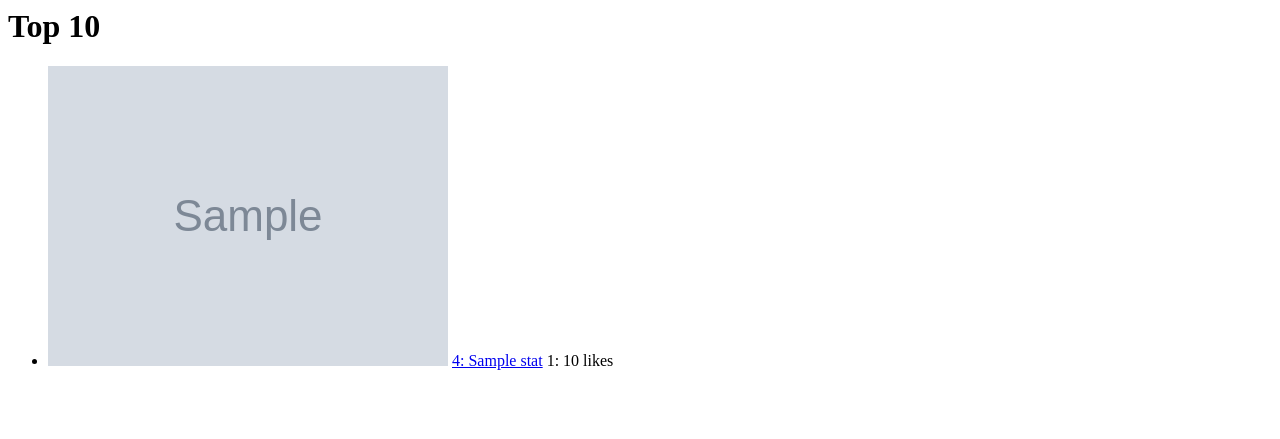
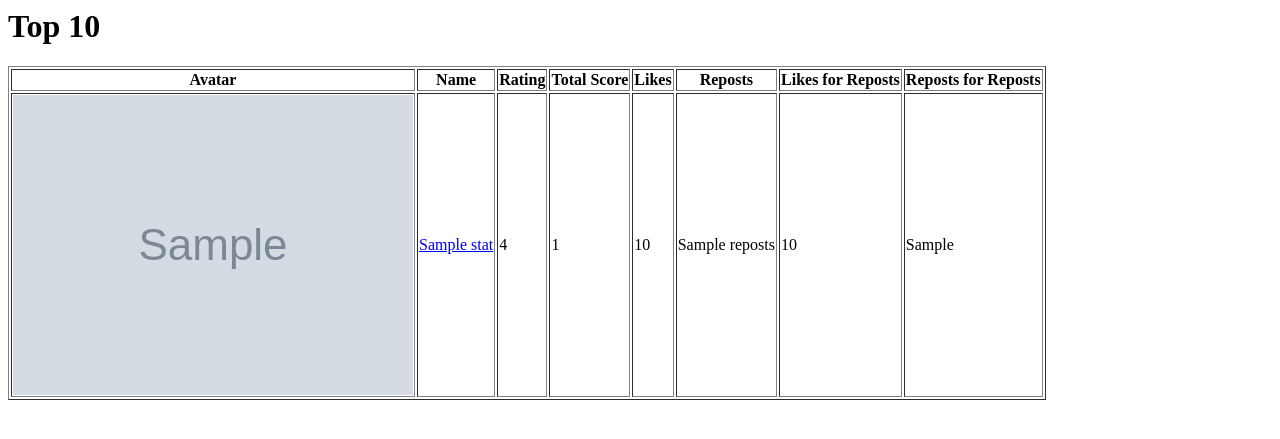
Before and after one commit to zhilts/vk_statistic, a Django app: template vk_fetch/entities/templates/entities/top_ten.html in a window 1280 px wide. Shown: the top 439 px of the page. Run offline with Django 3.2, Linux system fonts and the light colour scheme; the template is opened without the code that fills it: most values are stand-ins (such as "Sample title", 1, 10 or a date in 2020); grey boxes marked "Sample" are stand-in pictures; parts of the project's set-up code (start-up, migrations or seed data) failed here and were passed over.

Commit message:
Updated Top10 view

```diff
--- a/vk_fetch/entities/templates/entities/top_ten.html
+++ b/vk_fetch/entities/templates/entities/top_ten.html
@@ -1,12 +1,37 @@
 <h1>Top 10</h1>
-<ul>
+<table border="1">
+    <thead>
+    <th>Avatar</th>
+    <th>Name</th>
+    <th>Rating</th>
+    <th>Total Score</th>
+    <th>Likes</th>
+    <th>Reposts</th>
+    <th>Likes for Reposts</th>
+    <th>Reposts for Reposts</th>
+    </thead>
+    <tbody>
     {% for stats in object_list %}
-    <li>
-        <img src="{{ stats.user.photo_50 }}">
-        <a href="https://vk.com/id{{stats.user_id}}">{{ stats.rating }}: {{ stats.screen_name }}</a>
-        {{ stats.total_score }}: {{stats.likes}} likes
-    </li>
+        <tr
+                {% if stats.current_user %}
+                    style="font-weight: bold;"
+                {% endif %}
+        >
+            <td><img src="{{ stats.user.photo_50 }}"></td>
+            <td><a href="https://vk.com/id{{ stats.user_id }}">{{ stats.screen_name }}</a></td>
+            <td>{{ stats.rating }}</td>
+            <td>{{ stats.total_score }}</td>
+            <td>{{ stats.likes }}</td>
+            <td>{{ stats.reposts }}</td>
+            <td>{{ stats.likes_for_reposts }}</td>
+            <td>{{ stats.reposts_for_reposts }}</td>
+        </tr>
     {% empty %}
-    <li>No articles yet.</li>
+        <tr>
+            <td>No articles yet.</td>
+        </tr>
     {% endfor %}
-</ul>
+
+
+    </tbody>
+</table>
--- a/vk_fetch/runner/fetching/statistic.py
+++ b/vk_fetch/runner/fetching/statistic.py
@@ -59,7 +59,7 @@ def update_rating(group_id):
     cursor = connection.cursor()
     cursor.execute("""
         UPDATE {table} t1
-        SET {rating_column} = (SELECT Count(*)
+        SET {rating_column} = 1 + (SELECT Count(*)
                       FROM {table} t2
                       WHERE t1.{total_score_column} < t2.{total_score_column} AND t2.{group_id_column} = {group_id})
         WHERE {group_id_column} = {group_id};
```
